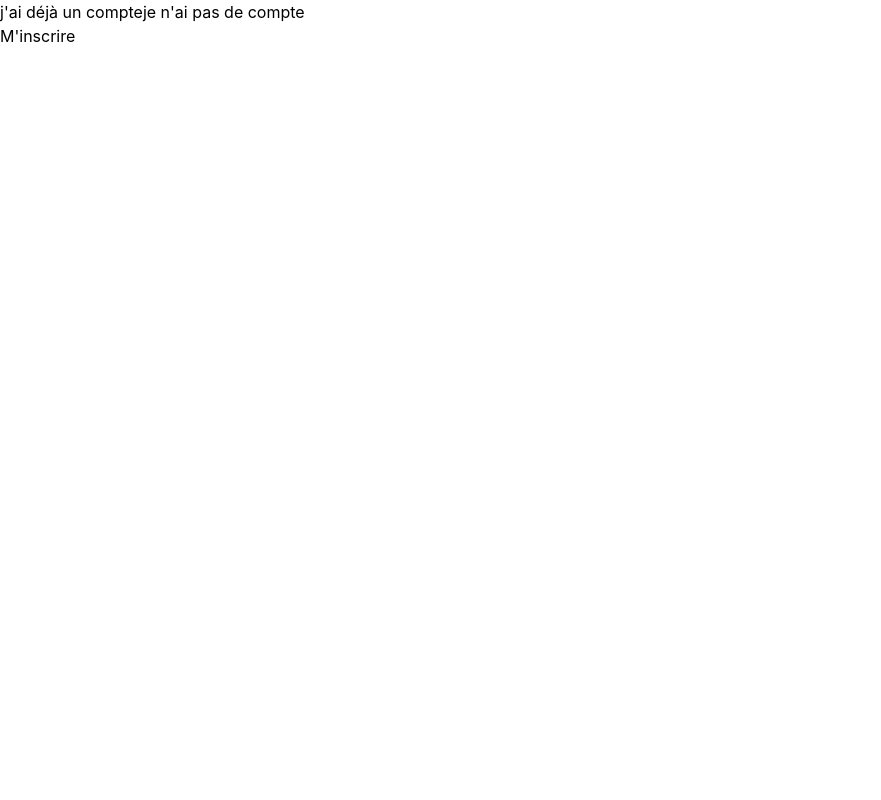
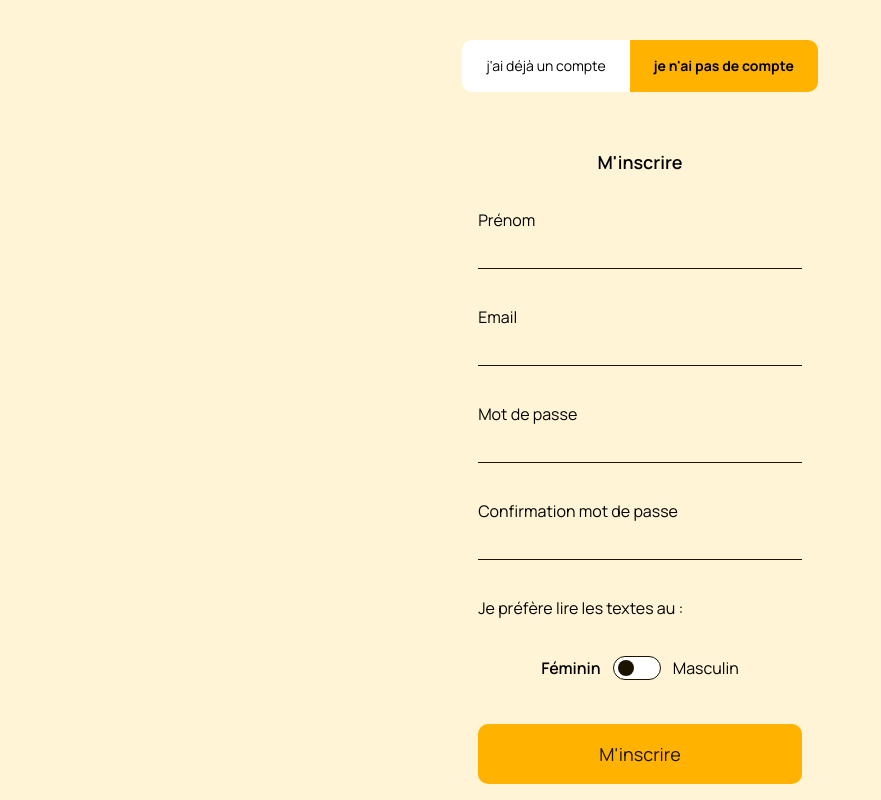
Before and after one commit to CamilleFasani/pause_empathique_front, a Vue app: page /register in a window 1280 px wide. Shown: the whole page, without its empty margins (0-881 px from the left). Built offline with nearby package versions, Linux system fonts and the light colour scheme.

Commit message:
feat: layout and forms for auth view

```diff
--- a/src/components/LoginForm.vue
+++ b/src/components/LoginForm.vue
@@ -1,3 +1,16 @@
 <template>
-  <h2>Me connecter</h2>
+  <h2 class="font-semibold self-center py-12 text-lg">Me Connecter</h2>
+  <form class="flex flex-col gap-4 p-4">
+    <label for="email">Email</label>
+    <input id="email" type="email" name="email" class="border-b border-black mb-8" />
+    <label for="password">Mot de passe</label>
+    <input id="password" type="password" name="password" class="border-b border-black mb-8" />
+    <button
+      type="submit"
+      class="rounded-btn bg-brand-primary hover:bg-brand-primary-hover text-black text-lg h-15 w-full mt-12"
+    >
+      Me connecter
+    </button>
+  </form>
+  <a href="#" class="text-sm hover:italic self-center">Mot de passe oublié ?</a>
 </template>
--- a/src/components/RegisterForm.vue
+++ b/src/components/RegisterForm.vue
@@ -1,3 +1,53 @@
 <template>
-  <h2>M'inscrire</h2>
+  <h2 class="font-semibold self-center py-4 text-lg">M'inscrire</h2>
+  <form class="flex flex-col gap-3 p-4">
+    <label for="firstname">Prénom</label>
+    <input id="firstname" type="text" name="firstname" class="border-b border-black mb-6" />
+
+    <label for="email">Email</label>
+    <input id="email" type="email" name="email" class="border-b border-black mb-6" />
+
+    <label for="password">Mot de passe</label>
+    <input id="password" type="password" name="password" class="border-b border-black mb-6" />
+
+    <label for="confirm-password">Confirmation mot de passe</label>
+    <input
+      id="confirm-password"
+      type="password"
+      name="confirm-password"
+      class="border-b border-black mb-6"
+    />
+
+    <p class="mb-2">Je préfère lire les textes au :</p>
+    <div class="flex self-center items-center gap-3 mt-4">
+      <span :class="isFeminine ? 'font-semibold' : ''">Féminin</span>
+
+      <input
+        id="gender-preference"
+        v-model="isFeminine"
+        type="checkbox"
+        name="gender-preference"
+        class="sr-only peer"
+      />
+      <label
+        for="gender-preference"
+        class="relative w-12 h-6 bg-white border border-black rounded-full cursor-pointer after:content-[''] after:absolute after:top-0.75 after:left-1 after:bg-black after:rounded-full after:w-4 after:h-4 after:transition-transform after:translate-x-6 peer-checked:after:translate-x-0"
+      ></label>
+
+      <span :class="isFeminine ? '' : 'font-semibold'">Masculin</span>
+    </div>
+
+    <button
+      type="submit"
+      class="rounded-btn bg-brand-primary hover:bg-brand-primary-hover text-black text-lg h-15 w-full mt-8"
+    >
+      M'inscrire
+    </button>
+  </form>
 </template>
+
+<script setup lang="ts">
+import { ref } from 'vue'
+
+const isFeminine = ref(true)
+</script>
--- a/src/views/AuthView.vue
+++ b/src/views/AuthView.vue
@@ -1,10 +1,26 @@
 <template>
-  <div>
-    <button @click="router.push({ name: 'login' })">j'ai déjà un compte</button>
-    <button @click="router.push({ name: 'register' })">je n'ai pas de compte</button>
-  </div>
-  <LoginForm v-if="isLogin" />
-  <RegisterForm v-else />
+  <AppLayout>
+    <div class="flex flex-col justify-between">
+      <div class="flex py-10 text-sm">
+        <button
+          :class="isLogin ? 'bg-brand-primary font-bold' : 'bg-white'"
+          class="rounded-tl-btn rounded-bl-btn py-4 px-6"
+          @click="router.push({ name: 'login' })"
+        >
+          j'ai déjà un compte
+        </button>
+        <button
+          :class="!isLogin ? 'bg-brand-primary font-bold' : 'bg-white'"
+          class="rounded-tr-btn rounded-br-btn py-4 px-6"
+          @click="router.push({ name: 'register' })"
+        >
+          je n'ai pas de compte
+        </button>
+      </div>
+      <LoginForm v-if="isLogin" />
+      <RegisterForm v-else />
+    </div>
+  </AppLayout>
 </template>
 <script lang="ts" setup>
 // useRoute pour lire la route actuelle
@@ -12,6 +28,7 @@
 import { useRoute, useRouter } from 'vue-router'
 
 import { computed } from 'vue'
+import AppLayout from '../layouts/AppLayout.vue'
 import LoginForm from '../components/LoginForm.vue'
 import RegisterForm from '../components/RegisterForm.vue'
 
```
